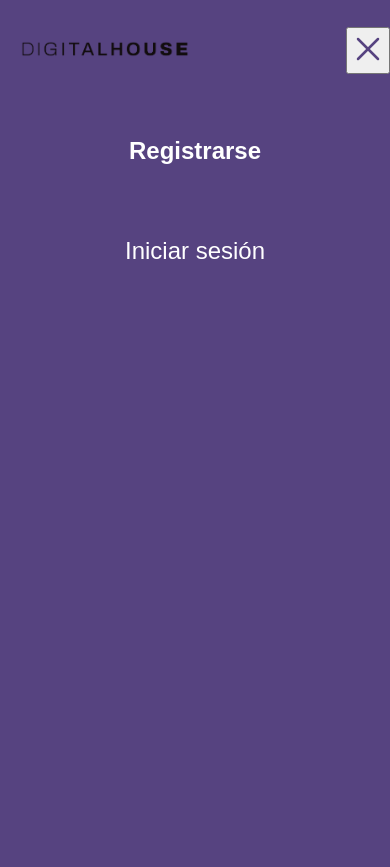
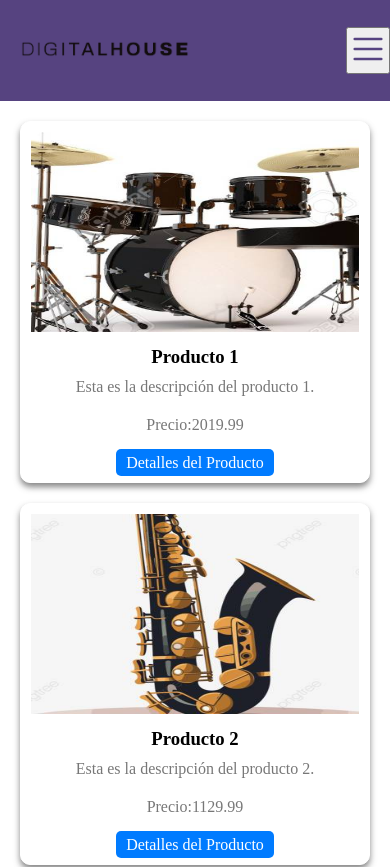
Before and after one commit to JavierNicolasRamos/proyecto-integrador-front, a React (Vite) app: page /home in a window 390 px wide. Shown: the top 867 px of the page. Built offline with nearby package versions, Linux system fonts and the light colour scheme.

Commit message:
Fix visual bug: Corrected the issue where the options were displayed when the page loaded on tablet and mobile screens.

```diff
--- a/src/components/Menu.jsx
+++ b/src/components/Menu.jsx
@@ -13,9 +13,9 @@
   }
 
   useEffect(() => {
-    if (window.innerWidth < 480) {
-      setIsClosed(false);
-      setShowOptions(true);
+    if (window.innerWidth < 768) {
+      setIsClosed(true);
+      setShowOptions(false);
     }
   }, []);
 
```
